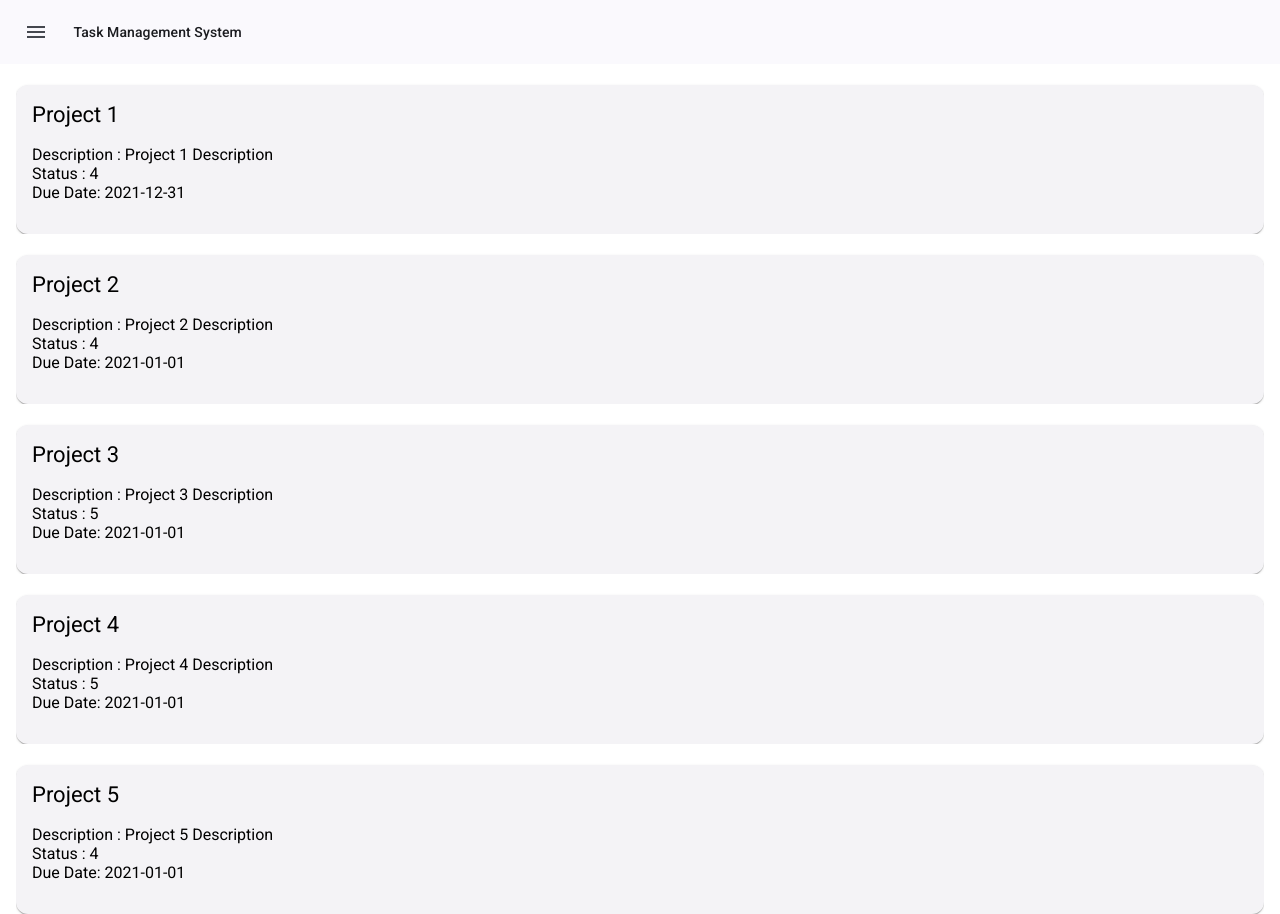
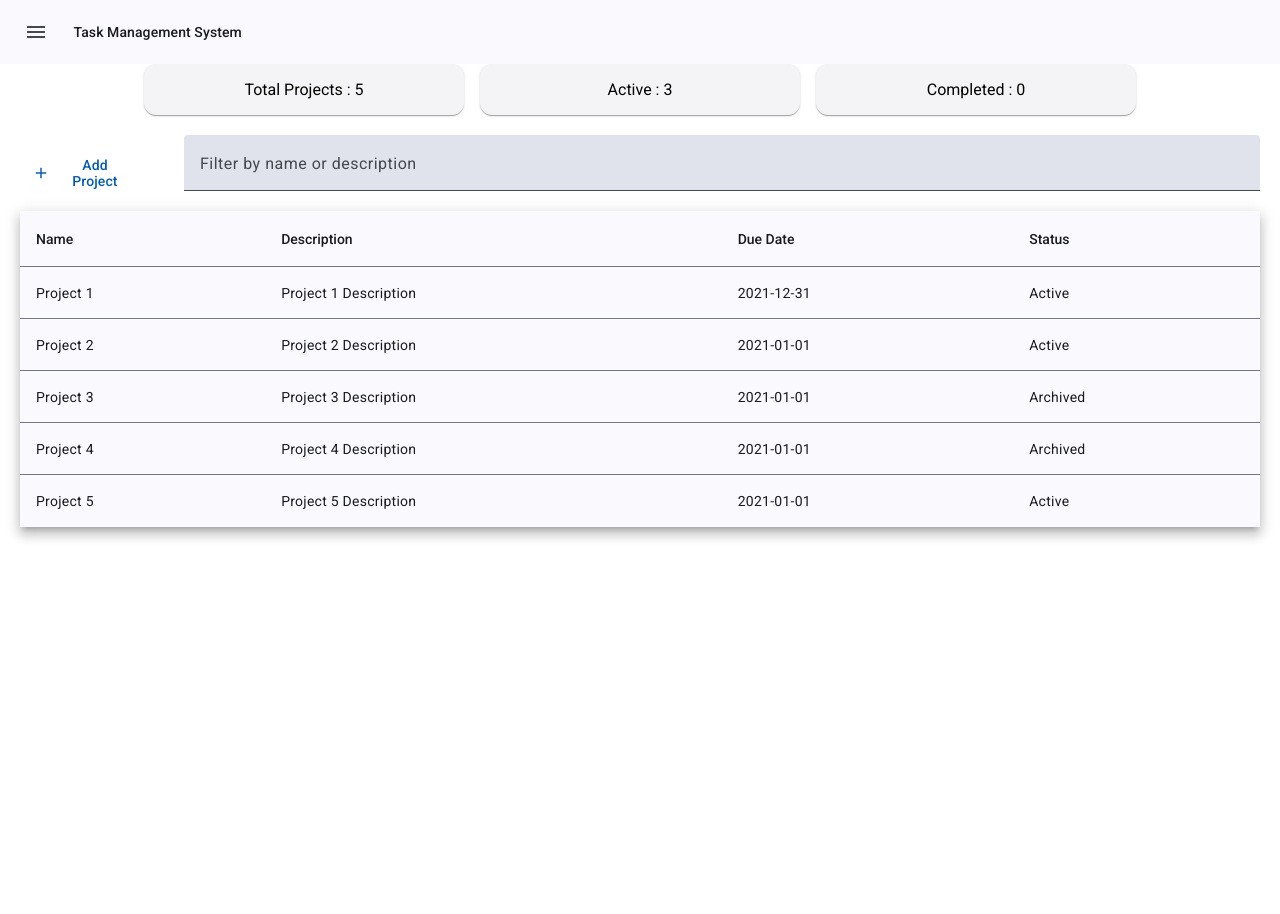
Before and after one commit to ayuzzz/task-management-system, an Angular app in the folder frontend/: page /projects in a window 1280 px wide. After the commit the page ends 800 px from the top, so only its background shows below. Built offline with nearby package versions, Linux system fonts and the light colour scheme.

Commit message:
projects-list component along with filter and add project utilities

```diff
--- /dev/null
+++ b/frontend/src/app/components/projects-page/projects-list-utilities/projects-list-utilities.component.css
@@ -0,0 +1,14 @@
+.project-list-utilities
+{
+  display: flex;
+  flex-direction: column;
+  align-items: center;
+  justify-content: center;
+  margin: 20px;
+  margin-bottom: 0;
+}
+
+mat-form-field
+{
+  width: 100%;
+}
--- /dev/null
+++ b/frontend/src/app/components/projects-page/projects-list-utilities/projects-list-utilities.component.html
@@ -0,0 +1,14 @@
+<div fxlayout="row" fxLayoutAlign="center center" fxLayoutGap="16px">
+  <div fxFlex="10" class="project-list-utilities">
+    <button mat-button>
+      <mat-icon>add</mat-icon>
+      Add Project
+    </button>
+  </div>
+  <div fxFlex="90" class="project-list-utilities">
+    <mat-form-field appearance="fill">
+      <mat-label>Filter by name or description</mat-label>
+      <input matInput [(ngModel)]="filterString" (ngModelChange)="filterProjects()">
+    </mat-form-field>
+  </div>
+</div>
--- /dev/null
+++ b/frontend/src/app/components/projects-page/projects-list-utilities/projects-list-utilities.component.ts
@@ -0,0 +1,33 @@
+import {
+  Component,
+  EventEmitter,
+  Input,
+  OnChanges,
+  OnInit,
+  Output,
+  SimpleChanges,
+} from '@angular/core';
+import { Project } from '../../../models/project';
+
+@Component({
+  selector: 'projects-list-utilities',
+  templateUrl: './projects-list-utilities.component.html',
+  styleUrl: './projects-list-utilities.component.css',
+})
+export class ProjectsListUtilitiesComponent implements OnInit {
+  @Input()
+  projects: Project[] = [];
+  filteredProjects: Project[] = [];
+  filterString: string = '';
+
+  @Output()
+  filterStringChangeEvent = new EventEmitter<string>();
+
+  ngOnInit(): void {
+    this.filteredProjects = this.projects;
+  }
+
+  filterProjects(): void {
+    this.filterStringChangeEvent.emit(this.filterString);
+  }
+}
--- a/frontend/src/app/components/projects-page/projects-page.component.css
+++ b/frontend/src/app/components/projects-page/projects-page.component.css
@@ -0,0 +1,7 @@
+mat-card-content
+{
+    display: flex;
+    flex-direction: column;
+    align-items: center;
+    justify-content: center;
+}
--- a/frontend/src/app/components/projects-page/projects-page.component.html
+++ b/frontend/src/app/components/projects-page/projects-page.component.html
@@ -1 +1,25 @@
-<projects-list></projects-list>
+<div fxlayout="row" fxLayoutAlign="center center" fxLayoutGap="16px">
+  <div fxFlex="25">
+    <mat-card>
+      <mat-card-content>
+        Total Projects : {{this.projects.length}}
+      </mat-card-content>
+    </mat-card>
+  </div>
+  <div fxFlex="25">
+    <mat-card>
+      <mat-card-content>
+        Active : {{this.activeProjectsCount}}
+      </mat-card-content>
+    </mat-card>
+  </div>
+  <div fxFlex="25">
+    <mat-card>
+      <mat-card-content>
+        Completed : {{this.completedProjectsCount}}
+      </mat-card-content>
+    </mat-card>
+  </div>
+</div>
+<projects-list-utilities (filterStringChangeEvent)="filterProjects($event)"></projects-list-utilities>
+<projects-list [projects]=" this.projects" [filterString]="this.filterString"></projects-list>
--- a/frontend/src/app/components/projects-page/projects-page.component.ts
+++ b/frontend/src/app/components/projects-page/projects-page.component.ts
@@ -1,10 +1,39 @@
-import { Component } from '@angular/core';
+import { Status } from './../../models/status';
+import { Component, OnInit } from '@angular/core';
+import { Project } from '../../models/project';
+import { project_data } from '../../../data/project-data';
+import { status_data } from '../../../data/status-priority-data';
 
 @Component({
   selector: 'app-projects-page',
   templateUrl: './projects-page.component.html',
-  styleUrl: './projects-page.component.css'
+  styleUrl: './projects-page.component.css',
 })
-export class ProjectsPageComponent {
+export class ProjectsPageComponent implements OnInit {
+  projects: Project[] = [];
+  status: Status[] = [];
+  activeProjectsCount: number | null = null;
+  completedProjectsCount: number | null = null;
+  filterString: string = '';
 
+  ngOnInit(): void {
+    this.projects = project_data;
+    this.status = status_data;
+    this.activeProjectsCount = this.projects.filter(
+      (project) =>
+        project.statusId ===
+        this.status.find((status) => status.status === 'Active')?.id
+    ).length;
+
+    this.completedProjectsCount = this.projects.filter(
+      (project) =>
+        project.statusId ===
+        this.status.find((status) => status.status === 'Completed')?.id
+    ).length;
+  }
+
+  filterProjects($event: string): void {
+    this.filterString = $event;
+    console.log(this.filterString);
+  }
 }
--- a/frontend/src/app/components/projects-page/projects-pageprojects-list/projects-pageprojects-list.component.css
+++ b/frontend/src/app/components/projects-page/projects-pageprojects-list/projects-pageprojects-list.component.css
@@ -1,16 +1,5 @@
-.horizontal-card-container {
-  display: flex;
-  flex-direction: row;
-  margin: 16px;
-  overflow-x: auto; /* Optional: Enables horizontal scrolling if the content overflows */
+.projects-list
+{
+  margin: 20px;
+  margin-top: 0;
 }
-
-.horizontal-card {
-  width: 100%;
-  margin-top: 5px;
-}
-
-.card-content {
-  display: flex;
-  align-items: center;
-}
--- a/frontend/src/app/components/projects-page/projects-pageprojects-list/projects-pageprojects-list.component.html
+++ b/frontend/src/app/components/projects-page/projects-pageprojects-list/projects-pageprojects-list.component.html
@@ -1,13 +1,23 @@
-<div *ngFor="let project of projects" class="horizontal-card-container">
-  <mat-card class="horizontal-card">
-    <mat-card-header>
-      <mat-card-title>{{ project.name }}</mat-card-title>
-    </mat-card-header>
-    <mat-card-content>
-      <div class="card-content">
-        <p>Description : {{project.description}} <br> Status : {{ project.statusId }} <br> Due Date: {{ project.dueDate
-          }}</p>
-      </div>
-    </mat-card-content>
-  </mat-card>
+<div class="projects-list">
+  <table mat-table [dataSource]="this.dataSource" matSort class="mat-elevation-z8">
+    <ng-container matColumnDef="name">
+      <th mat-header-cell *matHeaderCellDef mat-sort-header> Name </th>
+      <td mat-cell *matCellDef="let project">{{project.name}}</td>
+    </ng-container>
+    <ng-container matColumnDef="description">
+      <th mat-header-cell *matHeaderCellDef mat-sort-header> Description </th>
+      <td mat-cell *matCellDef="let project">{{project.description}}</td>
+    </ng-container>
+    <ng-container matColumnDef="dueDate">
+      <th mat-header-cell *matHeaderCellDef mat-sort-header> Due Date </th>
+      <td mat-cell *matCellDef="let project">{{project.dueDate}}</td>
+    </ng-container>
+    <ng-container matColumnDef="status">
+      <th mat-header-cell *matHeaderCellDef mat-sort-header> Status </th>
+      <td mat-cell *matCellDef="let project">{{project.statusId | statusPipe}}</td>
+    </ng-container>
+
+    <tr mat-header-row *matHeaderRowDef="this.displayedColumns"></tr>
+    <tr mat-row *matRowDef="let row; columns: this.displayedColumns"></tr>
+  </table>
 </div>
--- a/frontend/src/app/components/projects-page/projects-pageprojects-list/projects-pageprojects-list.component.ts
+++ b/frontend/src/app/components/projects-page/projects-pageprojects-list/projects-pageprojects-list.component.ts
@@ -1,16 +1,61 @@
-import { Component, OnInit } from '@angular/core';
+import {
+  Component,
+  Input,
+  OnChanges,
+  OnInit,
+  SimpleChanges,
+  ViewChild,
+} from '@angular/core';
 import { Project } from '../../../models/project';
-import { project_data } from '../../../../data/project-data';
+import { MatSort } from '@angular/material/sort';
+import { MatTableDataSource } from '@angular/material/table';
+import { Status } from '../../../models/status';
+import { status_data } from '../../../../data/status-priority-data';
 
 @Component({
   selector: 'projects-list',
   templateUrl: './projects-pageprojects-list.component.html',
   styleUrl: './projects-pageprojects-list.component.css',
 })
-export class ProjectsListComponent implements OnInit {
+export class ProjectsListComponent implements OnInit, OnChanges {
+  @Input()
   projects: Project[] = [];
 
+  @Input()
+  filterString: string = '';
+
+  statuses: Status[] = [];
+  filteredProjects: Project[] = [];
+  displayedColumns: string[] = ['name', 'description', 'dueDate', 'status'];
+  dataSource: MatTableDataSource<Project> = new MatTableDataSource<Project>([]);
+  @ViewChild(MatSort) sortBy!: MatSort;
+
   ngOnInit(): void {
-    this.projects = project_data;
+    this.statuses = status_data;
+    this.filteredProjects = this.projects;
+    this.dataSource.data = this.filteredProjects;
+  }
+
+  ngOnChanges(changes: SimpleChanges): void {
+    this.filteredProjects = this.filterProjects();
+    this.dataSource.data = this.filteredProjects;
+  }
+
+  ngAfterViewInit() {
+    if (this.sortBy) {
+      this.dataSource.sort = this.sortBy;
+    }
+  }
+
+  filterProjects(): Project[] {
+    return this.projects.filter(
+      (project) =>
+        project.name
+          .toLocaleUpperCase()
+          .includes(this.filterString.toLocaleUpperCase()) ||
+        project.description
+          .toLocaleUpperCase()
+          .includes(this.filterString.toLocaleUpperCase())
+    );
   }
 }
--- /dev/null
+++ b/frontend/src/app/pipes/status.pipe.ts
@@ -0,0 +1,15 @@
+import { Pipe, PipeTransform } from '@angular/core';
+import { status_data } from '../../data/status-priority-data';
+import { Status } from '../models/status';
+
+@Pipe({
+  name: 'statusPipe',
+})
+export class StatusPipe implements PipeTransform {
+  statuses: Status[] = status_data;
+
+  transform(value: number, ...args: unknown[]): string {
+    let status = this.statuses.find((s) => s.id === value)?.status;
+    return status ? status : 'NA';
+  }
+}
```
Also changed, not shown: frontend/src/app/app.module.ts (+16 -0 lines), 2 other files (tests, documents, lock files or other folders).
